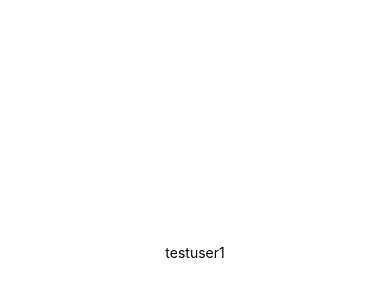
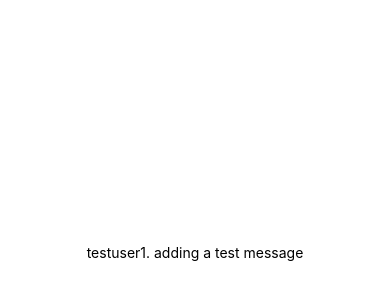
Before and after one commit to kritimatta/ProjectBeck, a React Native app: screen / in a window 390 px wide. Shown: the part 170-470 px from the top of the page. Built offline with nearby package versions, Linux system fonts and the light colour scheme.

Commit message:
Adding test message

```diff
--- a/App.js
+++ b/App.js
@@ -4,7 +4,7 @@ import { StyleSheet, Text, View } from 'react-native';
 export default function App() {
   return (
     <View style={styles.container}>
-      <Text>testuser1</Text>
+      <Text>testuser1. adding a test message</Text>
     </View>
   );
 }
```
